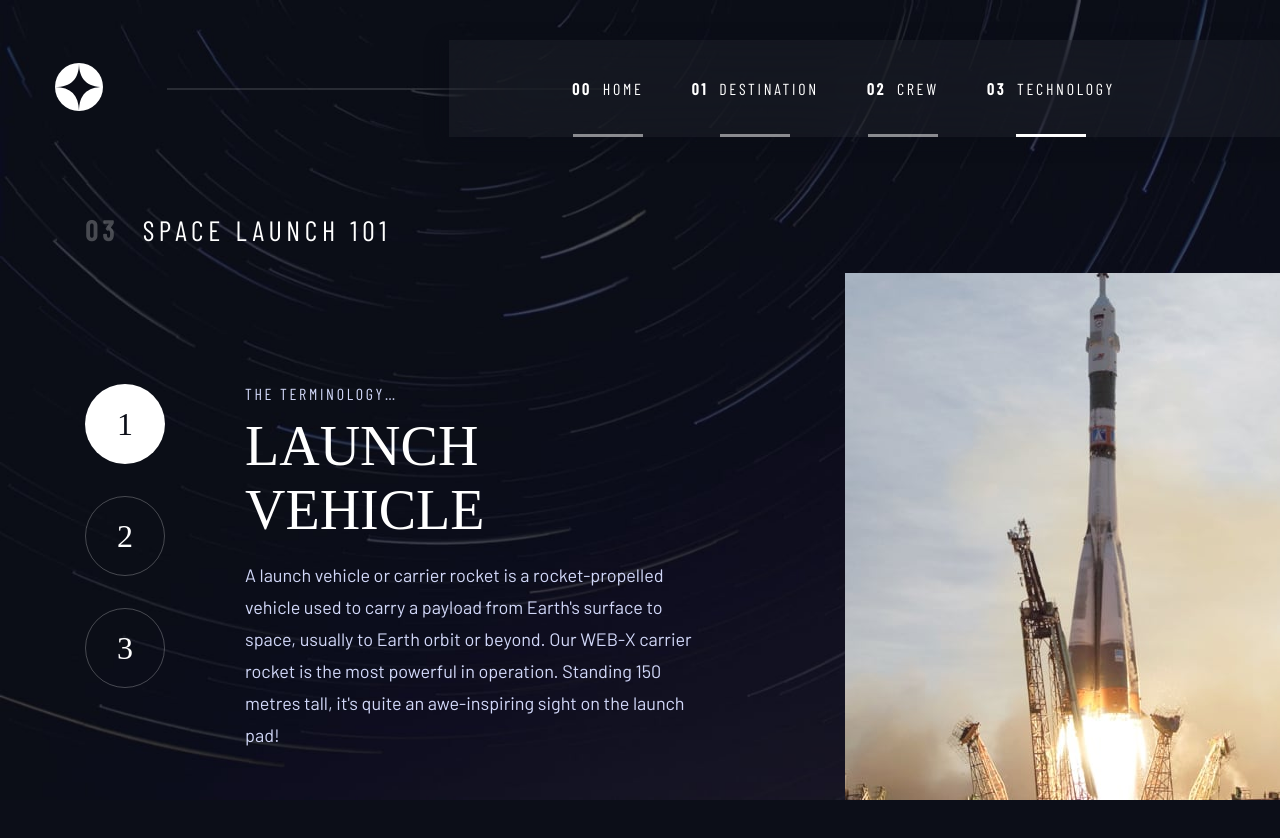
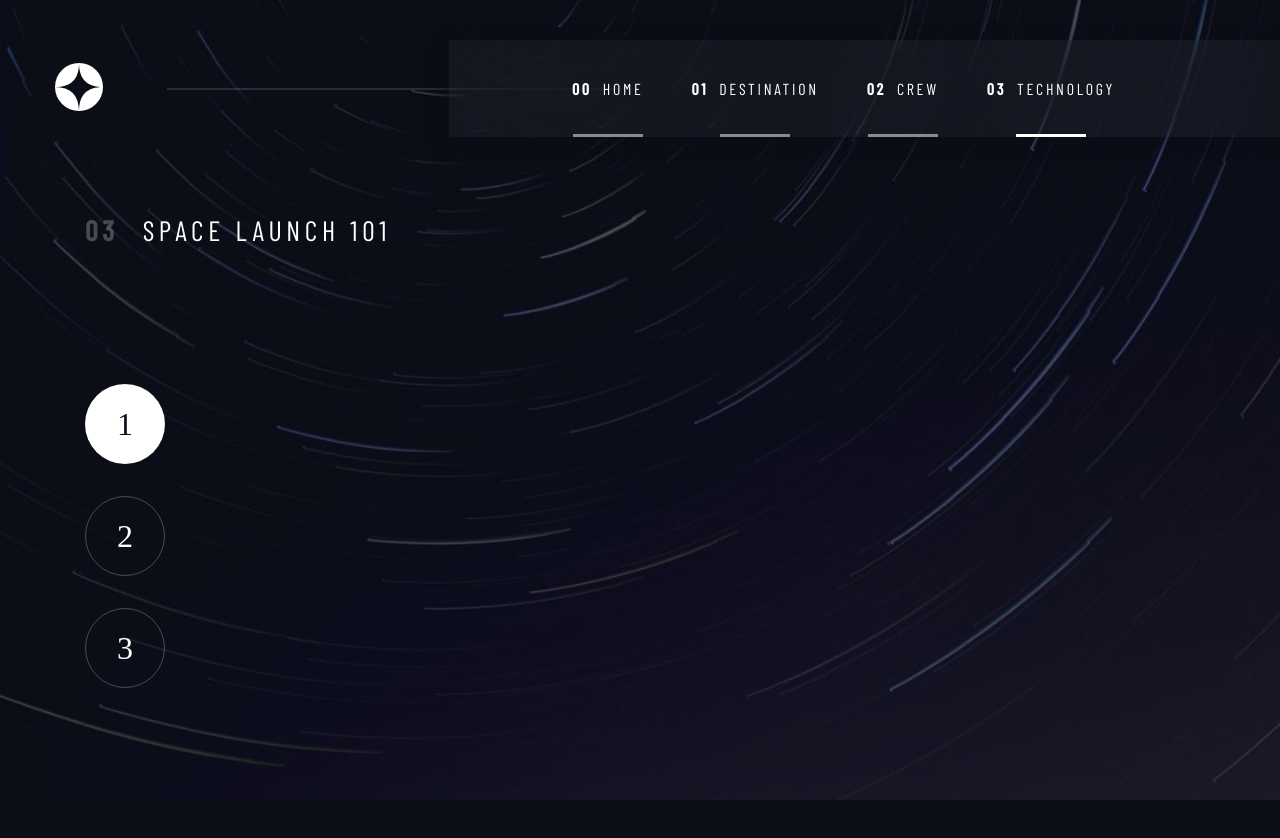
Before and after one commit to ionStici/space-tourism-website, a React (Create React App) app: page /technology/launch in a window 1280 px wide. Shown: the top 838 px of the page. Built offline with nearby package versions, Linux system fonts and the light colour scheme; a web font is replaced by a local one.

Commit message:
Add animations at tech section

```diff
--- a/src/components/Technology.js
+++ b/src/components/Technology.js
@@ -1,4 +1,4 @@
-import React, { useState, useEffect } from 'react';
+import React, { useState, useEffect, useRef } from 'react';
 import styles from './Technology.module.scss';
 import { NavLink, Outlet, useNavigate } from 'react-router-dom';
 import fetch from './../data.json';
@@ -15,6 +15,9 @@ import spacePortrait from './../assets/technology/image-space-capsule-portrait.j
 // // // // // // // // // //
 
 const Markup = function (props) {
+    const imgRef = useRef(null);
+    const contentRef = useRef(null);
+
     return (
         <>
             <p className={styles.title}>
@@ -22,7 +25,7 @@ const Markup = function (props) {
                 <span className={styles.titleText}>Space Launch 101</span>
             </p>
 
-            <div className={styles.imgBox}>
+            <div className={styles.imgBox} ref={imgRef}>
                 <picture>
                     <source srcSet={props.imgs[0]} media="(max-width: 999px)" />
                     <source
@@ -57,7 +60,7 @@ const Markup = function (props) {
                 ))}
             </div>
 
-            <div className={styles.contentBox}>
+            <div className={styles.contentBox} ref={contentRef}>
                 <p className={styles.term}>The terminology…</p>
                 <h1 className={styles.h1}>{props.name}</h1>
                 <p className={styles.p}>{props.description}</p>
--- a/src/components/Technology.module.scss
+++ b/src/components/Technology.module.scss
@@ -25,6 +25,53 @@
 .main {
     @media only screen and (min-width: 1140px) {
         overflow: hidden;
+    }
+}
+
+@keyframes slide-in-elliptic-top-fwd {
+    0% {
+        transform: translateY(-600px) rotateX(-30deg) scale(0);
+        transform-origin: 50% 100%;
+        opacity: 0;
+    }
+    100% {
+        transform: translateY(0) rotateX(0) scale(1);
+        transform-origin: 50% 1400px;
+        opacity: 1;
+    }
+}
+
+@keyframes scale-in-center {
+    0% {
+        transform: scale(0);
+        opacity: 0;
+    }
+
+    100% {
+        transform: scale(1);
+        opacity: 1;
+    }
+}
+
+.imgBox,
+.contentBox {
+    @media only screen and (min-width: 1000px) {
+        animation: slide-in-elliptic-top-fwd 0.7s
+            cubic-bezier(0.25, 0.46, 0.45, 0.94) both;
+    }
+}
+
+.imgBox {
+    @media only screen and (max-width: 999px) {
+        animation: scale-in-center 0.5s cubic-bezier(0.25, 0.46, 0.45, 0.94)
+            both;
+    }
+}
+
+.contentBox {
+    @media only screen and (max-width: 999px) {
+        animation: scale-in-center 0.5s cubic-bezier(0.25, 0.46, 0.45, 0.94)
+            both;
     }
 }
 
@@ -115,9 +162,9 @@
 // // // // // // // // // //
 
 .imgBox {
+    margin: 0 auto;
     margin-bottom: 34px;
     max-width: 768px;
-    margin: 0 auto;
 
     @media only screen and (min-width: 600px) {
         margin-bottom: 56px;
```
